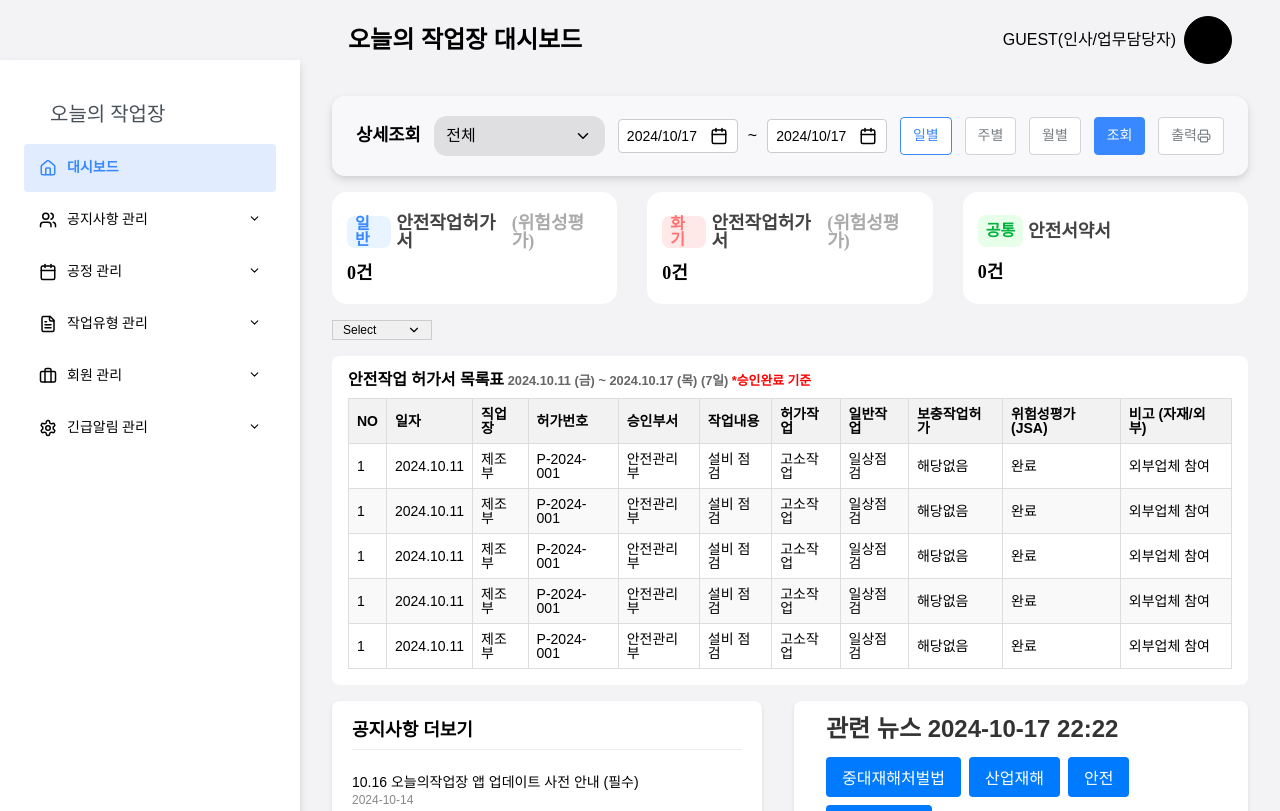
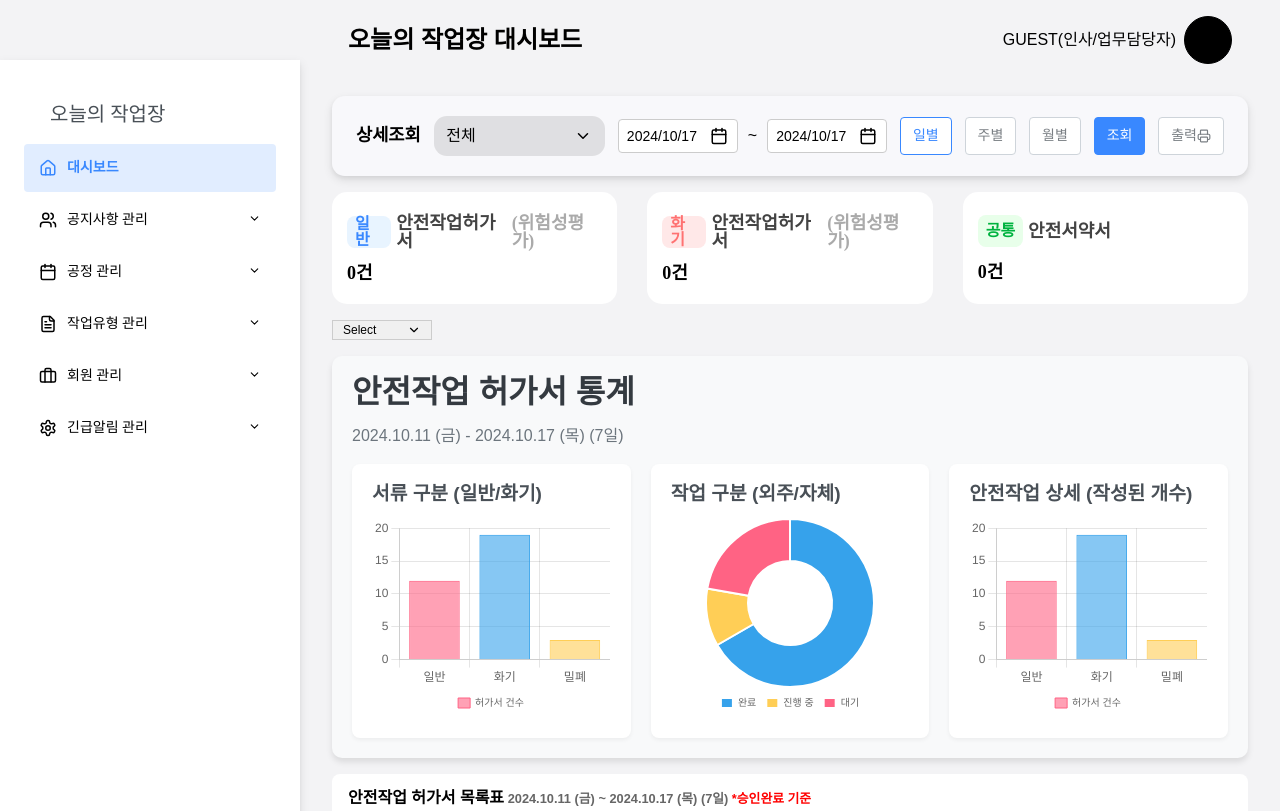
Before and after one commit to youngTkim/AdminMockUp, a React (Create React App) app: page / in a window 1280 px wide. Shown: the top 811 px of the page. Built offline with nearby package versions, Linux system fonts and the light colour scheme; a web font is replaced by a local one.

Commit message:
그래프 구현

```diff
--- a/package.json
+++ b/package.json
@@ -6,8 +6,11 @@
     "@testing-library/jest-dom": "^5.17.0",
     "@testing-library/react": "^13.4.0",
     "@testing-library/user-event": "^13.5.0",
+    "chart.js": "^4.4.5",
+    "framer-motion": "^11.11.9",
     "lucide-react": "^0.453.0",
     "react": "^18.3.1",
+    "react-chartjs-2": "^5.2.0",
     "react-datepicker": "^7.4.0",
     "react-dom": "^18.3.1",
     "react-router-dom": "^6.27.0",
--- a/src/DashBoard.js
+++ b/src/DashBoard.js
@@ -7,6 +7,7 @@ import WeatherComponent from "./Wheather";
 import NoticeList from "./NoticeList";
 import NewsComponent from "./NewsComponent";
 import Excel from "./Excel";
+import SafetyWorkPermitDashboard from "./SafetyWorkPermitDashboard";
 const DashBoardWrapper = styled.div`
   padding: 0rem 2rem 0rem 2rem;
   margin-left: 300px;
@@ -366,6 +367,7 @@ function DashBoard() {
         </article>
       </DashBoardAssessment>
       <CustomDropdown options={options} defaultOption="Select" />
+      <SafetyWorkPermitDashboard />
       <Excel />
       <SideBySideContainer>
         <NoticeList notices={notices} />
--- /dev/null
+++ b/src/SafetyWorkPermitDashboard.js
@@ -0,0 +1,153 @@
+import React, { useRef, useEffect, useState } from 'react';
+import styled from 'styled-components';
+import { Bar, Doughnut } from 'react-chartjs-2';
+import { Chart as ChartJS, ArcElement, Tooltip, Legend, CategoryScale, LinearScale, BarElement } from 'chart.js';
+import { motion } from 'framer-motion';
+
+ChartJS.register(ArcElement, Tooltip, Legend, CategoryScale, LinearScale, BarElement);
+
+const DashboardWrapper = styled.div`
+  font-family: 'Noto Sans KR', sans-serif;
+  padding: 20px;
+  background-color: #f8f9fa;
+  border-radius: 10px;
+  box-shadow: 0 4px 6px rgba(0, 0, 0, 0.1);
+`;
+
+const Title = styled.h2`
+  color: #343a40;
+  margin-bottom: 20px;
+  font-size: clamp(1.5rem, 4vw, 2rem);
+`;
+
+const DateRange = styled.div`
+  font-size: clamp(0.8rem, 2vw, 1rem);
+  color: #6c757d;
+  margin-bottom: 20px;
+`;
+
+const GridContainer = styled.div`
+  display: grid;
+  grid-template-columns: repeat(auto-fit, minmax(250px, 1fr));
+  gap: 20px;
+`;
+
+const GridItem = styled(motion.div)`
+  background-color: white;
+  padding: 20px;
+  border-radius: 8px;
+  box-shadow: 0 2px 4px rgba(0, 0, 0, 0.05);
+`;
+
+const ItemTitle = styled.h3`
+  font-size: clamp(0.9rem, 2.5vw, 1.2rem);
+  color: #495057;
+  margin-bottom: 15px;
+`;
+
+const ChartContainer = styled.div`
+  height: 200px;
+  width: 100%;
+`;
+
+const SafetyWorkPermitDashboard = () => {
+  const [chartDimensions, setChartDimensions] = useState({ width: 0, height: 0 });
+  const chartRef = useRef(null);
+
+  useEffect(() => {
+    const updateDimensions = () => {
+      if (chartRef.current) {
+        setChartDimensions({
+          width: chartRef.current.offsetWidth,
+          height: chartRef.current.offsetHeight,
+        });
+      }
+    };
+
+    updateDimensions();
+    window.addEventListener('resize', updateDimensions);
+
+    return () => window.removeEventListener('resize', updateDimensions);
+  }, []);
+
+  const barChartData = {
+    labels: ['일반', '화기', '밀폐'],
+    datasets: [
+      {
+        label: '허가서 건수',
+        data: [12, 19, 3],
+        backgroundColor: ['rgba(255, 99, 132, 0.6)', 'rgba(54, 162, 235, 0.6)', 'rgba(255, 206, 86, 0.6)'],
+        borderColor: ['rgba(255, 99, 132, 1)', 'rgba(54, 162, 235, 1)', 'rgba(255, 206, 86, 1)'],
+        borderWidth: 1,
+      },
+    ],
+  };
+
+  const doughnutData = {
+    labels: ['완료', '진행 중', '대기'],
+    datasets: [
+      {
+        data: [300, 50, 100],
+        backgroundColor: ['#36A2EB', '#FFCE56', '#FF6384'],
+        hoverBackgroundColor: ['#36A2EB', '#FFCE56', '#FF6384'],
+      },
+    ],
+  };
+
+  const chartOptions = {
+    responsive: true,
+    maintainAspectRatio: false,
+    plugins: {
+      legend: {
+        position: 'bottom',
+        labels: {
+          boxWidth: 12,
+          font: {
+            size: 10
+          }
+        }
+      }
+    }
+  };
+
+  return (
+    <DashboardWrapper>
+      <Title>안전작업 허가서 통계</Title>
+      <DateRange>2024.10.11 (금) - 2024.10.17 (목) (7일)</DateRange>
+      <GridContainer>
+        <GridItem
+          initial={{ opacity: 0, y: 20 }}
+          animate={{ opacity: 1, y: 0 }}
+          transition={{ duration: 0.5 }}
+        >
+          <ItemTitle>서류 구분 (일반/화기)</ItemTitle>
+          <ChartContainer ref={chartRef}>
+            <Bar data={barChartData} options={chartOptions} width={chartDimensions.width} height={chartDimensions.height} />
+          </ChartContainer>
+        </GridItem>
+        <GridItem
+          initial={{ opacity: 0, y: 20 }}
+          animate={{ opacity: 1, y: 0 }}
+          transition={{ duration: 0.5, delay: 0.2 }}
+        >
+          <ItemTitle>작업 구분 (외주/자체)</ItemTitle>
+          <ChartContainer>
+            <Doughnut data={doughnutData} options={chartOptions} />
+          </ChartContainer>
+        </GridItem>
+        <GridItem
+          initial={{ opacity: 0, y: 20 }}
+          animate={{ opacity: 1, y: 0 }}
+          transition={{ duration: 0.5, delay: 0.4 }}
+        >
+          <ItemTitle>안전작업 상세 (작성된 개수)</ItemTitle>
+          <ChartContainer>
+            <Bar data={barChartData} options={chartOptions} />
+          </ChartContainer>
+        </GridItem>
+      </GridContainer>
+    </DashboardWrapper>
+  );
+};
+
+export default SafetyWorkPermitDashboard;
```
Also changed, not shown: 1 other file (tests, documents, lock files or other folders).
